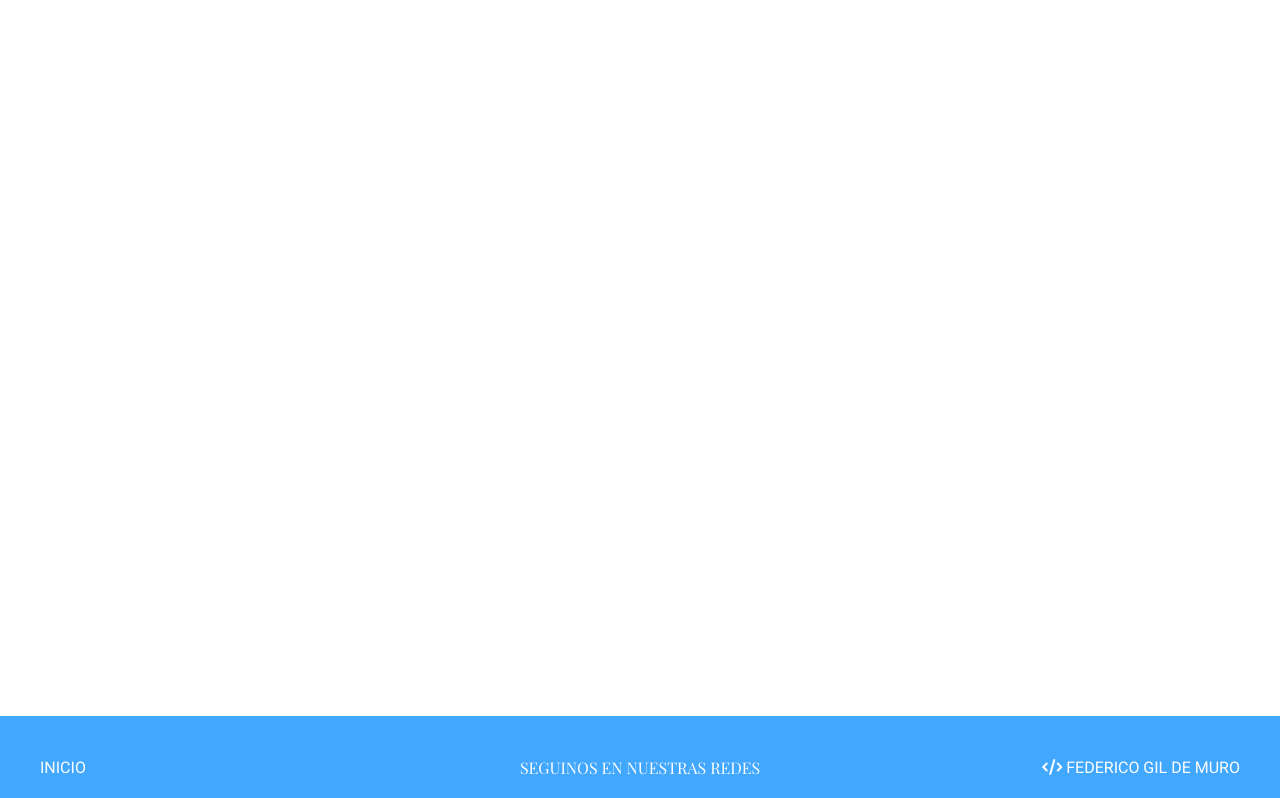
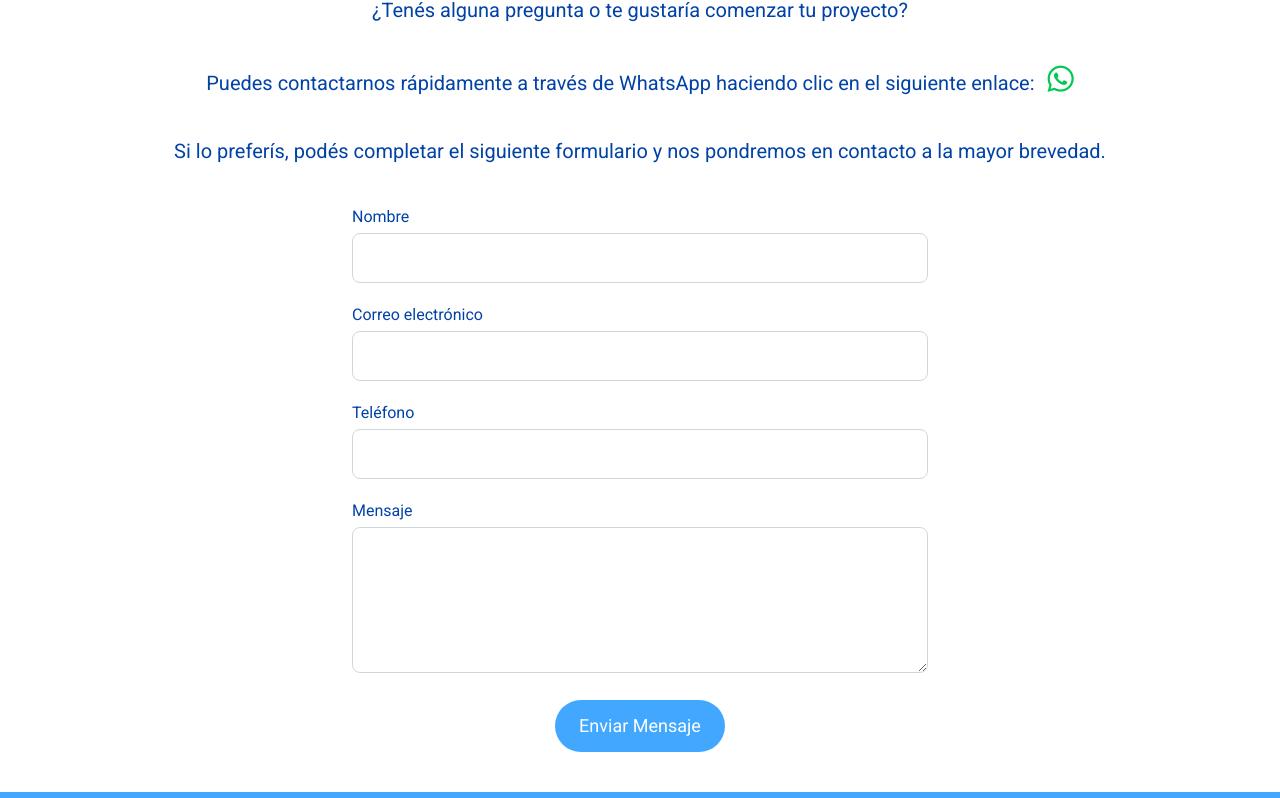
Before and after one commit to federicogildemuro/pintores-mdp, a Vue app: page / in a window 1280 px wide. Shown: the part 1480-2278 px from the top of the page. Built offline with nearby package versions, Linux system fonts and the light colour scheme; no server answers.

Commit message:
feat(contact): install emailjs and complete section

```diff
--- a/package.json
+++ b/package.json
@@ -13,6 +13,7 @@
     "dependencies": {
         "@tailwindcss/vite": "^4.1.4",
         "aos": "^2.3.4",
+        "emailjs-com": "^3.2.0",
         "tailwindcss": "^4.1.4",
         "vue": "^3.5.13"
     },
--- a/src/components/Contact.vue
+++ b/src/components/Contact.vue
@@ -1,5 +1,139 @@
+<script setup>
+import { ref } from 'vue';
+import emailjs from 'emailjs-com';
+
+// Load EmailJS configuration from environment variables
+const serviceID = import.meta.env.VITE_EMAILJS_SERVICE_ID;
+const templateID = import.meta.env.VITE_EMAILJS_TEMPLATE_ID;
+const publicKey = import.meta.env.VITE_EMAILJS_PUBLIC_KEY;
+
+// Form input states
+const name = ref('');
+const email = ref('');
+const phone = ref('');
+const message = ref('');
+
+// Form status flags
+const sending = ref(false);
+const success = ref(false);
+const error = ref(false);
+
+// Handles the form submission and sends an email via EmailJS
+function sendEmail(e) {
+    e.preventDefault();
+
+    // Reset status flags
+    success.value = false;
+    error.value = false;
+    sending.value = true;
+
+    // Basic input validation
+    if (!name.value || !email.value || !phone.value || !message.value) {
+        error.value = true;
+        sending.value = false;
+        return;
+    }
+
+    // EmailJS template parameters
+    const templateParams = {
+        app_name: 'PintoresMDP',
+        name: name.value,
+        email: email.value,
+        phone: phone.value,
+        message: message.value,
+    };
+
+    // Send the email using EmailJS
+    emailjs.send(serviceID, templateID, templateParams, publicKey)
+        .then(() => {
+            // On success: show confirmation and clear form inputs
+            success.value = true;
+            name.value = '';
+            email.value = '';
+            phone.value = '';
+            message.value = '';
+        })
+        .catch(() => {
+            // On failure: show error message
+            error.value = true;
+        })
+        .finally(() => {
+            // Reset sending flag
+            sending.value = false;
+        });
+}
+</script>
+
 <template>
-    <section id="contacto" class="scroll-mt-30 min-h-screen">
-        <h1>Contacto</h1>
+    <section id="contacto" class="scroll-mt-30 text-accent text-center m-10">
+        <h1 class="text-3xl sm:text-4xl font-bold mb-10" data-aos="zoom-in">
+            CONTACTO
+        </h1>
+
+        <p class="text-lg sm:text-xl mb-10" data-aos="fade-up" data-aos-delay="100">
+            ¿Tenés alguna pregunta o te gustaría comenzar tu proyecto?
+        </p>
+
+        <!-- WhatsApp link -->
+        <p class="text-lg sm:text-xl mb-10" data-aos="fade-up" data-aos-delay="200">
+            Puedes contactarnos rápidamente a través de WhatsApp haciendo clic en el siguiente enlace:
+            <a href="https://wa.me/549XXXXXXXXXX" target="_blank" rel="noopener noreferrer"
+                class="inline-flex items-center text-green-500 hover:text-green-800 transition duration-300 ease-in-out"
+                aria-label="Abrir conversación de WhatsApp en nueva pestaña">
+                <i class="fab fa-whatsapp text-3xl ms-2" aria-hidden="true" />
+                <span class="sr-only">WhatsApp</span>
+            </a>
+        </p>
+
+        <!-- Contact form -->
+        <p class="text-lg sm:text-xl mb-10" data-aos="fade-up" data-aos-delay="300">
+            Si lo preferís, podés completar el siguiente formulario y nos pondremos en contacto a la mayor brevedad.
+        </p>
+
+        <div class="max-w-xl mx-auto text-left" data-aos="fade-up" data-aos-delay="400">
+            <form @submit="sendEmail" class="space-y-5" aria-describedby="form-feedback">
+                <div>
+                    <label for="name" class="block mb-1">Nombre</label>
+                    <input type="text" id="name" name="name" v-model="name" required autocomplete="name"
+                        class="w-full p-3 border border-gray-300 rounded-lg focus:outline-none focus:ring-2 focus:ring-primary" />
+                </div>
+
+                <div>
+                    <label for="email" class="block mb-1">Correo electrónico</label>
+                    <input type="email" id="email" name="email" v-model="email" required autocomplete="email"
+                        class="w-full p-3 border border-gray-300 rounded-lg focus:outline-none focus:ring-2 focus:ring-primary" />
+                </div>
+
+                <div>
+                    <label for="phone" class="block mb-1">Teléfono</label>
+                    <input type="tel" id="phone" name="phone" v-model="phone" required autocomplete="tel"
+                        class="w-full p-3 border border-gray-300 rounded-lg focus:outline-none focus:ring-2 focus:ring-primary" />
+                </div>
+
+                <div>
+                    <label for="message" class="block mb-1">Mensaje</label>
+                    <textarea id="message" name="message" rows="5" v-model="message" required
+                        class="w-full p-3 border border-gray-300 rounded-lg focus:outline-none focus:ring-2 focus:ring-primary"></textarea>
+                </div>
+
+                <div class="flex justify-center">
+                    <button type="submit"
+                        class="bg-primary text-light text-lg px-6 py-3 rounded-full hover:bg-accent transition duration-300 ease-in-out cursor-pointer"
+                        :disabled="sending" :aria-busy="sending">
+                        {{ sending ? 'Enviando...' : 'Enviar Mensaje' }}
+                    </button>
+                </div>
+
+                <!-- Feedback messages -->
+                <p v-if="success" id="form-feedback" class="text-green-500 text-center mt-2" role="status"
+                    aria-live="polite">
+                    ¡Mensaje enviado con éxito!
+                </p>
+                <p v-if="error" id="form-feedback" class="text-red-500 text-center mt-2" role="alert"
+                    aria-live="assertive">
+                    Ocurrió un error. Intentalo más tarde.
+                </p>
+            </form>
+        </div>
     </section>
 </template>
```
Also changed, not shown: 1 other file (tests, documents, lock files or other folders).
